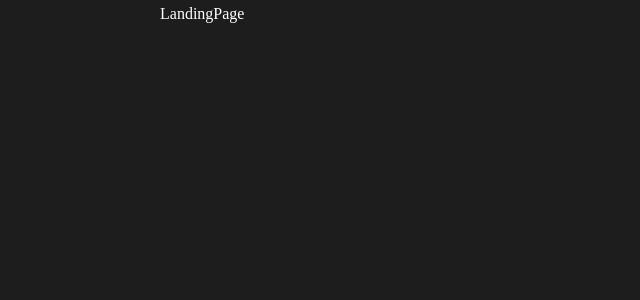
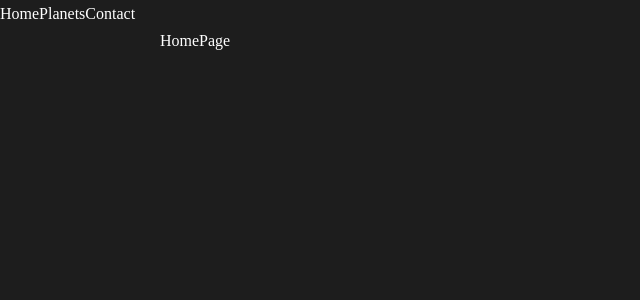
Before and after one commit to knutcode/hostoppgave, a React (Create React App) app: page / in a window 1280 px wide. Shown: the top 300 px of the page, without its empty margins (0-640 px from the left). Built offline with nearby package versions, Linux system fonts and the light colour scheme.

Commit message:
navbar routing

```diff
--- a/src/App.js
+++ b/src/App.js
@@ -1,13 +1,14 @@
+import { HashRouter } from "react-router-dom";
 import "./assets/Global.css";
-import ContactPage from "./pages/contactPage";
-import LandingPage from "./pages/landingPage";
-import PlanetsPage from "./pages/planetsPage";
+import Navbar from "./pages/components/Navbar/Navbar";
 
 function App() {
 	return (
-		<div className="App">
-			<LandingPage />
-		</div>
+		<HashRouter>
+			<div className="App">
+				<Navbar />
+			</div>
+		</HashRouter>
 	);
 }
 
--- /dev/null
+++ b/src/pages/components/Navbar/Navbar.jsx
@@ -0,0 +1,27 @@
+import React from "react";
+import { Route, Routes } from "react-router";
+import ContactPage from "../../contactPage";
+import ErrorPage from "../../errorPage";
+import LandingPage from "../../homePage";
+import PlanetsPage from "../../planetsPage";
+import { StyledLink } from "./style";
+
+const Navbar = () => {
+	return (
+		<>
+			<nav>
+				<StyledLink to="/">Home</StyledLink>
+				<StyledLink to="/planets">Planets</StyledLink>
+				<StyledLink to="/contact">Contact</StyledLink>
+			</nav>
+			<Routes>
+				<Route path="/" element={<LandingPage />} />
+				<Route path="/planets" element={<PlanetsPage />} />
+				<Route path="/contact" element={<ContactPage />} />
+				<Route path="*" element={<ErrorPage />} />
+			</Routes>
+		</>
+	);
+};
+
+export default Navbar;
--- /dev/null
+++ b/src/pages/components/Navbar/style.js
@@ -0,0 +1,6 @@
+import { Link } from "react-router-dom";
+import styled from "styled-components";
+
+export const StyledLink = styled(Link)`
+	color: var(--color-white);
+`;
--- /dev/null
+++ b/src/pages/errorPage/index.jsx
@@ -0,0 +1,7 @@
+import React from "react";
+
+const ErrorPage = () => {
+	return <div>404 Error, page not found.</div>;
+};
+
+export default ErrorPage;
--- /dev/null
+++ b/src/pages/errorPage/style.js
@@ -0,0 +1 @@
+// import styled from "styled-components";
--- /dev/null
+++ b/src/pages/homePage/index.jsx
@@ -0,0 +1,13 @@
+import React from "react";
+
+const HomePage = () => {
+	return (
+		<>
+			<section>
+				<div className="container">HomePage</div>
+			</section>
+		</>
+	);
+};
+
+export default HomePage;
--- /dev/null
+++ b/src/pages/homePage/style.js
@@ -0,0 +1 @@
+// import styled from "styled-components";
--- a/src/pages/landingPage/index.jsx
+++ /dev/null
@@ -1,11 +0,0 @@
-import React from "react";
-
-const LandingPage = () => {
-	return (
-		<section>
-			<div className="container">LandingPage</div>
-		</section>
-	);
-};
-
-export default LandingPage;
--- a/src/pages/landingPage/style.js
+++ /dev/null
@@ -1 +0,0 @@
-import styled from "styled-components";
--- a/src/pages/planetsPage/style.js
+++ b/src/pages/planetsPage/style.js
@@ -1 +1 @@
-import styled from "styled-components";
+// import styled from "styled-components";
```
